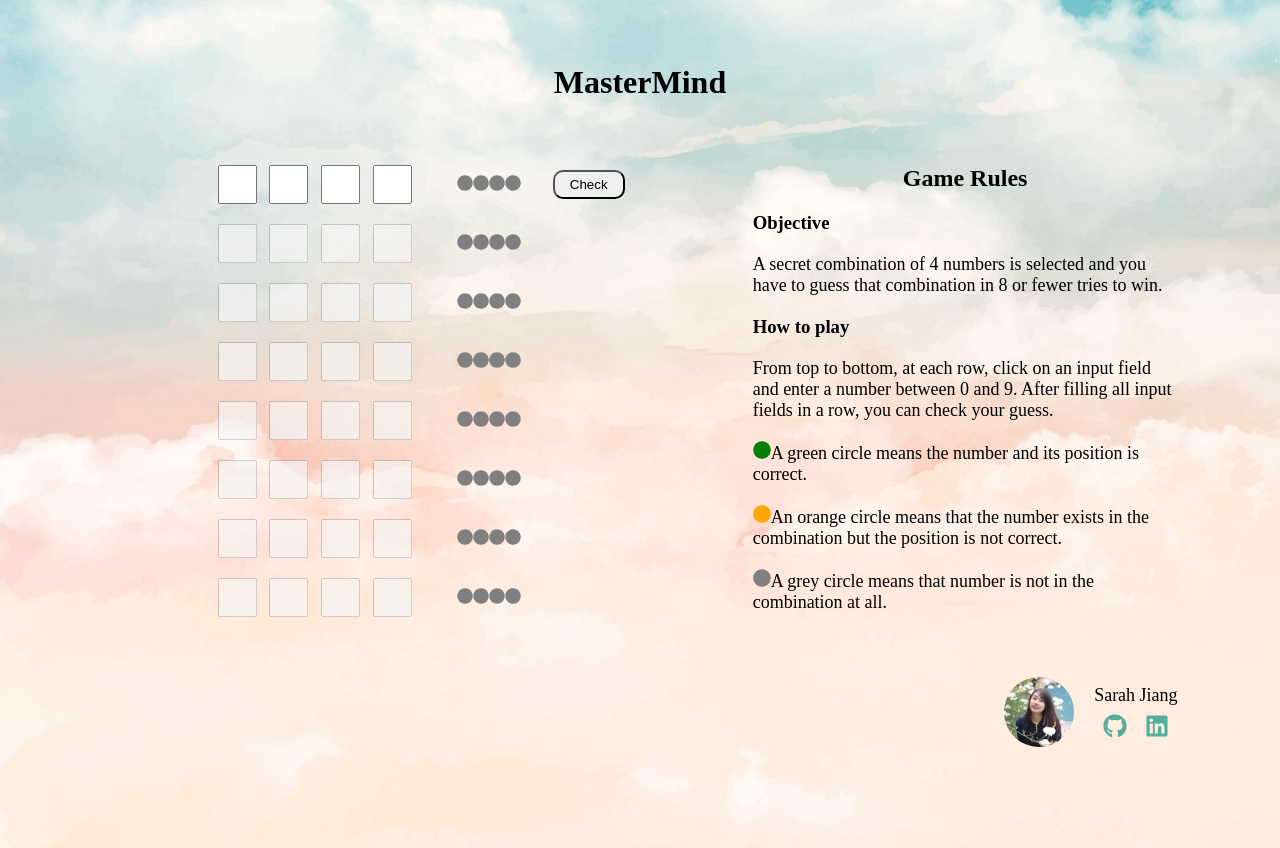
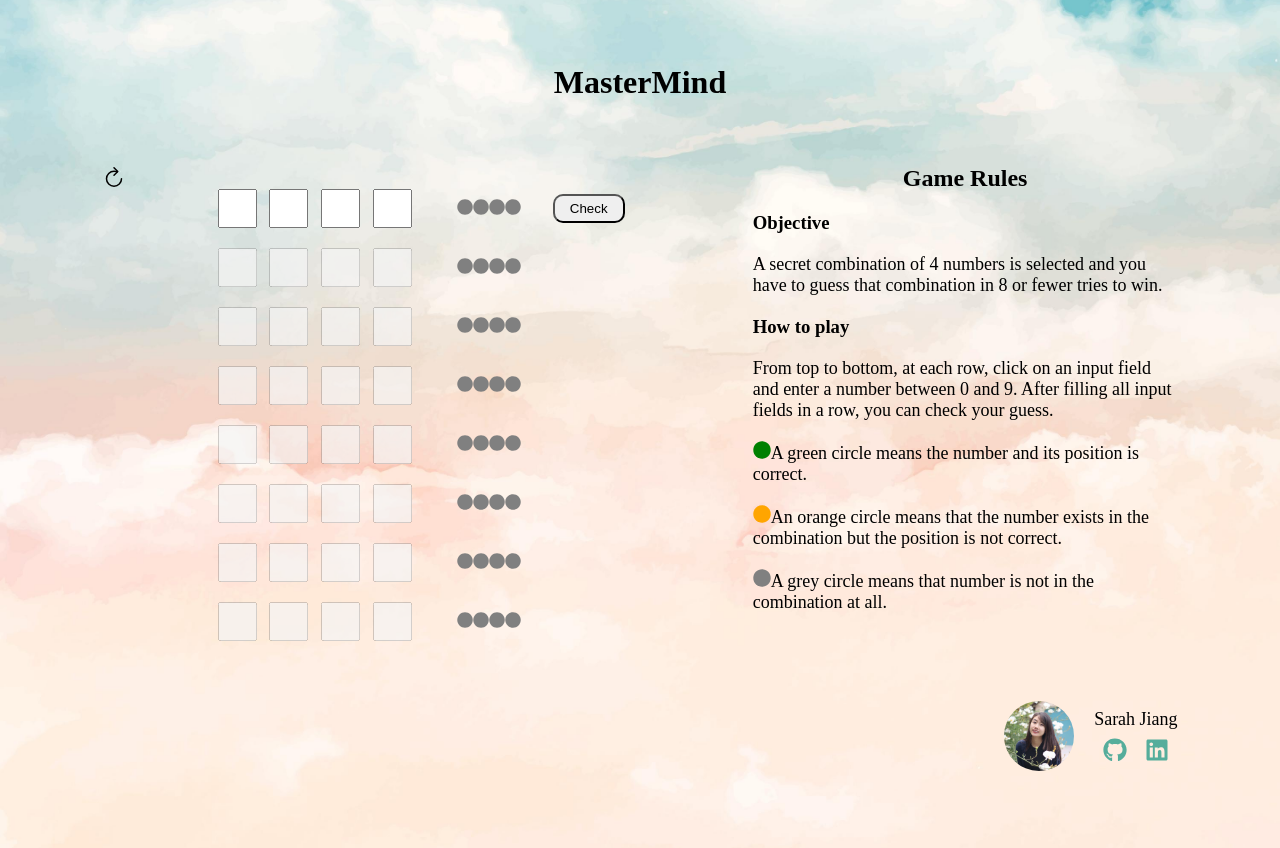
Before and after one commit to o0saraho0/Mastermind20241125, a React (Create React App) app: page / in a window 1280 px wide. Built offline with nearby package versions, Linux system fonts and the light colour scheme.

Commit message:
refresh added

```diff
--- a/src/App.css
+++ b/src/App.css
@@ -48,7 +48,7 @@ button:hover {
 
 @media (max-width: 768px) {
   main {
-    height: 160vh;
+    height: 100%;
   }
 
   .game {
--- a/src/components/GameBoard/GameBoard.css
+++ b/src/components/GameBoard/GameBoard.css
@@ -1,3 +1,18 @@
+.refresh {
+  display: flex;
+  justify-content: flex-start;
+  width: 100%;
+}
+
+.refresh svg {
+  font-size: x-large;
+}
+
+.refresh svg:hover {
+  color: #55ad9b;
+  cursor: pointer;
+}
+
 .game_board {
   display: flex;
   flex-direction: column;
--- a/src/components/GameBoard/GameBoard.jsx
+++ b/src/components/GameBoard/GameBoard.jsx
@@ -1,5 +1,6 @@
 import { useState, useEffect, useRef } from "react";
 import { FaCircle } from "react-icons/fa";
+import { IoRefresh } from "react-icons/io5";
 import Modal from "../Modal/Modal";
 import "./GameBoard.css";
 
@@ -108,6 +109,10 @@ function GameBoard() {
     <div>
       <div className="game_board">
         {/* <div>The Answer is: {answer}</div> */}
+        <div className="refresh">
+          <IoRefresh onClick={resetGame} />
+        </div>
+
         <div>
           {Array.from({ length: attempts }).map((_, rowIndex) => (
             <div key={rowIndex} className="game_row">
--- a/src/components/Modal/Modal.css
+++ b/src/components/Modal/Modal.css
@@ -1,9 +1,9 @@
-.modal {
+.win {
   position: fixed;
   top: 50%;
   left: 50%;
   transform: translate(-50%, -50%);
-  padding: 150px;
+  padding: 120px;
   border-radius: 10px;
   z-index: 1;
   text-align: center;
@@ -11,13 +11,22 @@
   background-position: center;
   background-repeat: no-repeat;
   border: none;
-}
-
-.win {
   background-image: url("/public/win.jpg");
 }
 
 .lose {
+  position: fixed;
+  top: 50%;
+  left: 50%;
+  transform: translate(-50%, -50%);
+  padding: 120px;
+  border-radius: 10px;
+  z-index: 1;
+  text-align: center;
+  background-size: cover;
+  background-position: center;
+  background-repeat: no-repeat;
+  border: none;
   background-image: url("/public/lose.jpg");
 }
 
--- a/src/components/Modal/Modal.jsx
+++ b/src/components/Modal/Modal.jsx
@@ -8,7 +8,7 @@ function Modal({ message, onClose, onPlay }) {
     : "";
 
   return (
-    <div className={`${modalClass} modal`}>
+    <div className={modalClass}>
       <h3>{message}</h3>
       <div className="selection">
         <button onClick={onPlay}>Reset</button>
```
